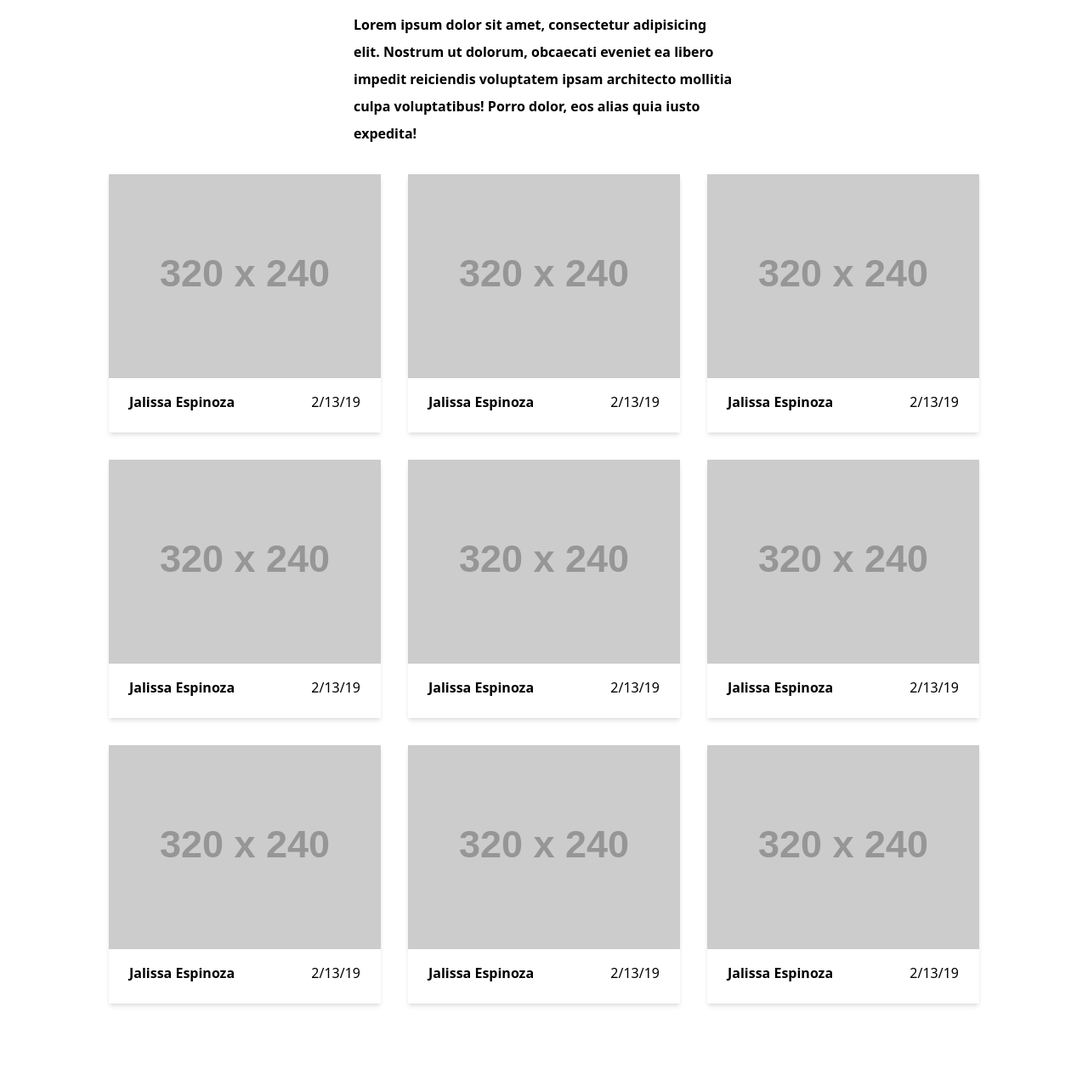
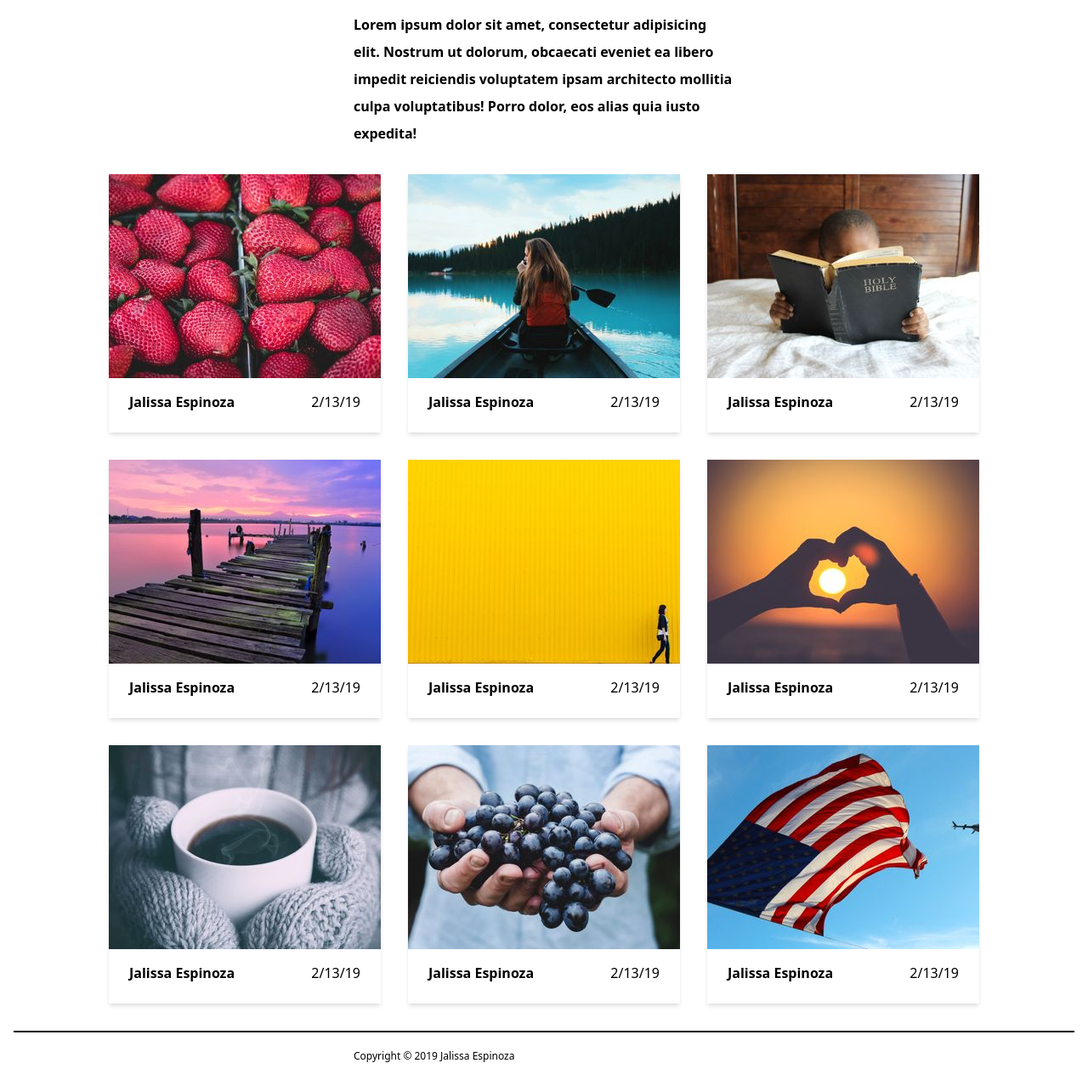
Before and after one commit to jalissa22/tailwind-exercise, a plain HTML site: page index.html in a window 1280 px wide. Shown: the part 497-1768 px from the top of the page at 85% size. Before the commit the page ends 1694 px from the top, so only its background shows below. Drawn offline with nearby package versions, Linux system fonts and the light colour scheme; placeholder pictures from the web are drawn by us.

Commit message:
Added all the body images/ created footer

```diff
--- a/index.html
+++ b/index.html
@@ -50,7 +50,7 @@
 
 			 	<div class="w-full md:w-1/2 lg:w-1/4 mx-4 my-4 shadow-md">
 			 		<div>
-			 			<img alt="Placeholder image" class="block h-auto w-full" src="https://via.placeholder.com/320x240">
+			 			<img alt="Close up of baskets of strawberries" class="block h-auto w-full" src="assets/images/strawberry.jpeg">
 			 		</div>
 			 	<div class="flex justify-between px-6 py-4">
 					<div class="font-bold mb-2">Jalissa Espinoza</div>
@@ -65,7 +65,7 @@
 
 			 	<div class="w-full md:w-1/2 lg:w-1/4 mx-4 my-4 shadow-md">
 			 		<div>
-			 			<img alt="Placeholder image" class="block h-auto w-full" src="https://via.placeholder.com/320x240">
+			 			<img alt="Young woman in a canoe rowing in a clear lake" class="block h-auto w-full" src="assets/images/row.jpeg">
 			 		</div>
 			 	<div class="flex justify-between px-6 py-4">
 					<div class="font-bold mb-2">Jalissa Espinoza</div>
@@ -80,7 +80,7 @@
 
 			 	<div class="w-full md:w-1/2 lg:w-1/4 mx-4 my-4 shadow-md">
 			 		<div>
-			 			<img alt="Placeholder image" class="block h-auto w-full" src="https://via.placeholder.com/320x240">
+			 			<img alt="Child in bed reading the Bible" class="block h-auto w-full" src="assets/images/holy.jpeg">
 			 		</div>
 			 	<div class="flex justify-between px-6 py-4">
 					<div class="font-bold mb-2">Jalissa Espinoza</div>
@@ -95,7 +95,7 @@
 
 			 	<div class="w-full md:w-1/2 lg:w-1/4 mx-4 my-4 shadow-md">
 			 		<div>
-			 			<img alt="Placeholder image" class="block h-auto w-full" src="https://via.placeholder.com/320x240">
+			 			<img alt="Wooden dock empty with a purple sunset backgroud" class="block h-auto w-full" src="assets/images/purp.jpeg">
 			 		</div>
 			 	<div class="flex justify-between px-6 py-4">
 					<div class="font-bold mb-2">Jalissa Espinoza</div>
@@ -110,7 +110,7 @@
 
 			 	<div class="w-full md:w-1/2 lg:w-1/4 mx-4 my-4 shadow-md">
 			 		<div>
-			 			<img alt="Placeholder image" class="block h-auto w-full" src="https://via.placeholder.com/320x240">
+			 			<img alt="Long shot of woman walking past all yellow painted wall" class="block h-auto w-full" src="assets/images/yellow.jpeg">
 			 		</div>
 			 	<div class="flex justify-between px-6 py-4">
 					<div class="font-bold mb-2">Jalissa Espinoza</div>
@@ -125,7 +125,7 @@
 
 			 	<div class="w-full md:w-1/2 lg:w-1/4 mx-4 my-4 shadow-md">
 			 		<div>
-			 			<img alt="Placeholder image" class="block h-auto w-full" src="https://via.placeholder.com/320x240">
+			 			<img alt="Hands in the shape of a heart with the sunset in the middle of the hands" class="block h-auto w-full" src="assets/images/heart.jpeg">
 			 		</div>
 			 	<div class="flex justify-between px-6 py-4">
 					<div class="font-bold mb-2">Jalissa Espinoza</div>
@@ -140,7 +140,7 @@
 
 			 	<div class="w-full md:w-1/2 lg:w-1/4 mx-4 my-4 shadow-md">
 			 		<div>
-			 			<img alt="Placeholder image" class="block h-auto w-full" src="https://via.placeholder.com/320x240">
+			 			<img alt="Grey knitted mittens embracing a hot cup of coffee" class="block h-auto w-full" src="assets/images/mitt.jpeg">
 			 		</div>
 			 	<div class="flex justify-between px-6 py-4">
 					<div class="font-bold mb-2">Jalissa Espinoza</div>
@@ -155,7 +155,7 @@
 
 			 	<div class="w-full md:w-1/2 lg:w-1/4 mx-4 my-4 shadow-md">
 			 		<div>
-			 			<img alt="Placeholder image" class="block h-auto w-full" src="https://via.placeholder.com/320x240">
+			 			<img alt="Hands embracing a bushel of purple grapes" class="block h-auto w-full" src="assets/images/grapes.jpeg">
 			 		</div>
 			 	<div class="flex justify-between px-6 py-4">
 					<div class="font-bold mb-2">Jalissa Espinoza</div>
@@ -170,7 +170,7 @@
 
 			 	<div class="w-full md:w-1/2 lg:w-1/4 mx-4 my-4 shadow-md">
 			 		<div>
-			 			<img alt="Placeholder image" class="block h-auto w-full" src="https://via.placeholder.com/320x240">
+			 			<img alt="American flag blowing in the wind on a clear day" class="block h-auto w-full" src="assets/images/flag.jpeg">
 			 		</div>
 			 	<div class="flex justify-between px-6 py-4">
 					<div class="font-bold mb-2">Jalissa Espinoza</div>
@@ -188,5 +188,10 @@
 		<!-- End Image Grid-->
 	</main>
 
+
+<footer class="border-t-2 border-solid border-black mx-4 my-4">
+	<p class="text-xs leading-loose my-4 mx-auto max-w-md">Copyright &copy; 2019 Jalissa Espinoza
+	</p>
+</footer>
 </body>
 </html>
```
Also changed, not shown: assets/images/flag.jpeg (added), assets/images/grapes.jpeg (added), assets/images/heart.jpeg (added), assets/images/holy.jpeg (added), assets/images/mitt.jpeg (added), assets/images/purp.jpeg (added), assets/images/row.jpeg (added), assets/images/strawberry.jpeg (added), assets/images/yellow.jpeg (added).
